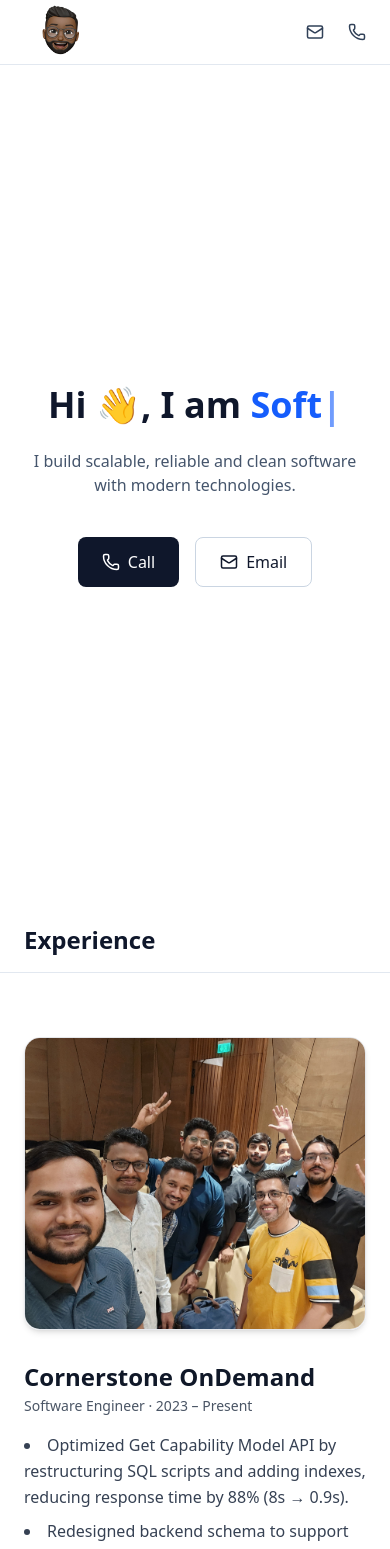
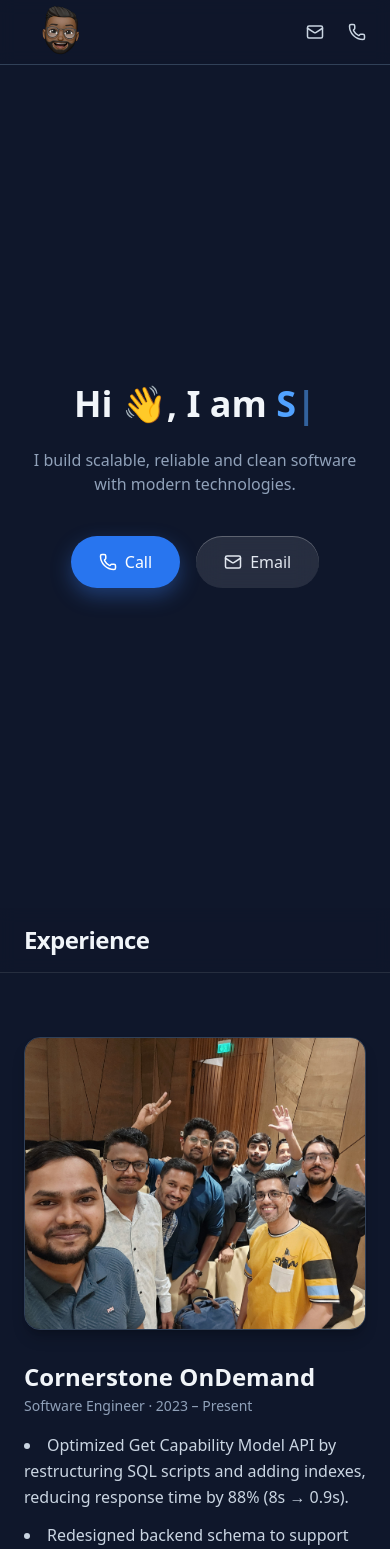
Before and after one commit to harshadrane67/harshad-portfolio, a React (Vite) app in the folder app/: page / in a window 390 px wide. Shown: the top 1549 px of the page. Built offline with nearby package versions, Linux system fonts and the light colour scheme.

Commit message:
HR-008 : Turned into dark theme

```diff
--- a/app/src/App.tsx
+++ b/app/src/App.tsx
@@ -8,7 +8,8 @@ import Contact from "./components/Contact/Contact";
 function App() {
   return (
     <>
-      <Navbar />
+    <div className="min-h-screen bg-slate-900 text-slate-100">
+     <Navbar />
       <main className="pt-16">
         <Hero />
         <Experience />
@@ -16,6 +17,8 @@ function App() {
         <Skills />
         < Contact/>
       </main>
+    </div>
+
     </>
   );
 }
--- a/app/src/components/Contact/ContactItem.tsx
+++ b/app/src/components/Contact/ContactItem.tsx
@@ -16,15 +16,26 @@ const ContactItem = ({ icon, label, value, href }: ContactItemProps) => {
       className="
         flex items-start gap-4
         p-4 rounded-lg
-        hover:bg-gray-100
-        transition
+
+        bg-slate-900
+        hover:bg-slate-800
+        transition-colors
       "
     >
-      <div className="text-xl">{icon}</div>
+      {/* Icon */}
+      <div className="text-xl text-slate-400">
+        {icon}
+      </div>
 
+      {/* Text */}
       <div>
-        <p className="text-sm text-gray-500">{label}</p>
-        <p className="font-medium">{value}</p>
+        <p className="text-sm text-slate-400">
+          {label}
+        </p>
+
+        <p className="font-medium text-slate-100">
+          {value}
+        </p>
       </div>
     </a>
   );
--- a/app/src/components/Education/EducationItem.tsx
+++ b/app/src/components/Education/EducationItem.tsx
@@ -20,27 +20,27 @@ const EducationItem = ({
 
       {/* Score */}
       <div className="order-1 md:order-2 flex flex-col items-center md:items-end min-w-[120px]">
-        <div className="flex items-baseline font-bold">
+        <div className="flex items-baseline font-bold text-slate-100">
           <span className="text-4xl md:text-3xl">{integer}</span>
           <span className="text-4xl md:text-3xl mx-[2px]">.</span>
           <span className="text-xl md:text-lg">{decimal}</span>
         </div>
-        <span className="text-sm font-semibold tracking-wide">
+        <span className="text-sm font-semibold tracking-wide text-slate-400">
           {scoreType}
         </span>
       </div>
 
       {/* Details */}
       <div className="order-2 md:order-1 text-center md:text-left max-w-full md:max-w-[70%]">
-        <h3 className="font-bold text-xl">
+        <h3 className="font-bold text-xl text-slate-100">
           {degree}
         </h3>
 
-        <p className="italic font-light mt-1 text-gray-600">
+        <p className="italic font-light mt-1 text-slate-400">
           {major}
         </p>
 
-        <p className="italic font-medium mt-1 text-gray-700">
+        <p className="italic font-medium mt-1 text-slate-300">
           {university}
         </p>
       </div>
--- a/app/src/components/Experience/Experience.tsx
+++ b/app/src/components/Experience/Experience.tsx
@@ -3,13 +3,10 @@ import ExperienceItem from "./ExperienceItem";
 
 const Experience = () => {
   return (
-    <section id="experience" className="bg-white">
-      <SectionHeader
-        title="Experience"
-      />
+    <section id="experience" className="bg-slate-900">
+      <SectionHeader title="Experience" />
 
       <div className="max-w-6xl mx-auto px-6 py-16 space-y-20">
-
         <ExperienceItem
           company="Cornerstone OnDemand"
           role="Software Engineer"
@@ -40,7 +37,6 @@ const Experience = () => {
             "Led Agile sprints, coordinated Azure CI/CD releases, and resolved post-release issues through detailed root cause analysis (RCA), ensuring stable production delivery."
           ]}
         />
-
       </div>
     </section>
   );
--- a/app/src/components/Experience/ExperienceItem.tsx
+++ b/app/src/components/Experience/ExperienceItem.tsx
@@ -19,8 +19,13 @@ export default function ExperienceItem({
       {/* IMAGE */}
       <div className="w-full max-w-[420px] mx-auto md:mx-0">
         <div
-          className="aspect-[7/6] rounded-2xl overflow-hidden border border-gray-200 shadow-md
-                     transition-transform duration-300 ease-out hover:scale-[1.03]"
+          className="
+            aspect-[7/6] rounded-2xl overflow-hidden
+            border border-slate-700
+            shadow-lg shadow-black/20
+            transition-transform duration-300 ease-out
+            hover:scale-[1.03]
+          "
         >
           <img
             src={image}
@@ -32,13 +37,15 @@ export default function ExperienceItem({
 
       {/* CONTENT */}
       <div>
-        <h3 className="font-bold text-gray-900 text-2xl md:text-[2.5rem] leading-tight">{company}</h3>
+        <h3 className="font-bold text-slate-100 text-2xl md:text-[2.5rem] leading-tight">
+          {company}
+        </h3>
 
-        <p className="text-sm text-gray-600 mt-1">
+        <p className="text-sm text-slate-400 mt-1">
           {role} · {duration}
         </p>
 
-        <ul className="mt-4 space-y-2 text-gray-700 leading-relaxed list-disc list-inside">
+        <ul className="mt-4 space-y-3 text-slate-300 leading-relaxed list-disc list-inside">
           {description.map((point, index) => (
             <li key={index}>{point}</li>
           ))}
--- a/app/src/components/Hero/Hero.tsx
+++ b/app/src/components/Hero/Hero.tsx
@@ -36,37 +36,63 @@ const Hero = () => {
     <section className="min-h-screen flex flex-col items-center justify-center text-center px-6">
 
       {/* Title */}
-      <h1 className="text-4xl md:text-6xl font-extrabold text-slate-900">
+      <h1 className="text-4xl md:text-6xl font-extrabold text-slate-100">
         Hi 👋, I am{" "}
-        <span className="text-blue-600">
+        <span className="text-blue-400">
           {text}
           <span className="animate-pulse">|</span>
         </span>
       </h1>
 
       {/* Subtitle */}
-      <p className="mt-6 max-w-xl text-slate-600 text-base md:text-lg">
+      <p className="mt-6 max-w-xl text-slate-400 text-base md:text-lg">
         I build scalable, reliable and clean software with modern technologies.
       </p>
 
       {/* CTA buttons */}
-      <div className="mt-10 flex gap-4">
+<div className="mt-10 flex justify-center gap-4">
+
+  {/* Primary: Call */}
   <a
-          href="tel:+91XXXXXXXXXX"
-          className="flex items-center gap-2 px-6 py-3 rounded-lg bg-slate-900 text-white hover:bg-slate-800 transition"
+  href="tel:+918928757614"
+  className="
+    flex items-center gap-2 px-7 py-3.5 rounded-full
+    bg-blue-500/90
+    text-white font-medium
+    shadow-[0_8px_20px_rgba(59,130,246,0.35)]
+    hover:bg-blue-400
+    hover:shadow-[0_10px_25px_rgba(59,130,246,0.45)]
+    transition-all duration-300
+    active:scale-[0.97]
+  "
 >
   <Phone size={18} />
   Call
 </a>
 
+
+
+  {/* Secondary: Email */}
   <a
-          href="mailto:yourmail@gmail.com"
-          className="flex items-center gap-2 px-6 py-3 rounded-lg border border-slate-300 text-slate-900 hover:bg-slate-100 transition"
+  href="mailto:harshadrane67@gmail.com"
+  className="
+    flex items-center gap-2 px-7 py-3.5 rounded-full
+    bg-white/10
+    backdrop-blur-md
+    text-slate-200 font-medium
+    shadow-[inset_0_1px_0_rgba(255,255,255,0.25)]
+    hover:bg-white/15
+    transition-all duration-300
+    active:scale-[0.97]
+  "
 >
   <Mail size={18} />
   Email
 </a>
+
+
 </div>
+
     </section>
   );
 };
--- a/app/src/components/Navbar/Navbar.tsx
+++ b/app/src/components/Navbar/Navbar.tsx
@@ -13,42 +13,45 @@ const Navbar = () => {
   useEffect(() => {
     const interval = setInterval(() => {
       setCurrentIndex((prev) => (prev + 1) % memojiImages.length);
-    }, 10000); // 10 seconds
+    }, 10000);
 
     return () => clearInterval(interval);
   }, []);
 
   return (
-    <nav className="fixed top-0 w-full z-50 bg-white/70 backdrop-blur border-b border-slate-200">
+    <nav className="fixed top-0 w-full z-50 bg-slate-900/80 backdrop-blur border-b border-slate-700">
       <div className="max-w-7xl mx-auto px-6 h-16 flex items-center justify-between">
 
-        {/* Left side – Memoji */}
+        {/* Left – Memoji */}
         <div className="flex items-center gap-3">
           <div className="w-18 h-18 relative">
             <img
               key={currentIndex}
               src={memojiImages[currentIndex]}
               alt="Harshad memoji"
-              className="absolute inset-0 w-full h-full object-contain rounded-full
-                         transition-opacity duration-500 ease-in-out"
+              className="
+                absolute inset-0 w-full h-full
+                object-contain rounded-full
+                transition-opacity duration-500 ease-in-out
+              "
             />
           </div>
         </div>
 
-        {/* Right side – Icons */}
-        <div className="flex items-center gap-6 text-sm font-medium text-slate-700">
+        {/* Right – Icons */}
+        <div className="flex items-center gap-6 text-sm font-medium">
           <a
             href="mailto:harshadrane67@gmail.com"
-            className="hover:text-slate-900"
             aria-label="Send Mail"
+            className="text-slate-300 hover:text-white transition"
           >
             <Mail size={18} />
           </a>
 
           <a
             href="tel:+918928757614"
-            className="hover:text-slate-900"
             aria-label="Call"
+            className="text-slate-300 hover:text-white transition"
           >
             <Phone size={18} />
           </a>
--- a/app/src/components/SectionHeader/SectionHeader.tsx
+++ b/app/src/components/SectionHeader/SectionHeader.tsx
@@ -4,9 +4,18 @@ type SectionHeaderProps = {
 
 const SectionHeader = ({ title }: SectionHeaderProps) => {
   return (
-    <div className="sticky top-16 z-40 bg-white border-b border-slate-200">
+    <div
+      className="
+        sticky top-16 z-40
+
+        bg-slate-900/80
+        backdrop-blur
+
+        border-b border-white/10
+      "
+    >
       <div className="max-w-6xl mx-auto px-6 py-4">
-        <h2 className="text-2xl md:text-3xl font-bold text-slate-900">
+        <h2 className="text-2xl md:text-3xl font-bold text-slate-100 tracking-tight">
           {title}
         </h2>
       </div>
--- a/app/src/components/Skills/SkillBadge.tsx
+++ b/app/src/components/Skills/SkillBadge.tsx
@@ -4,16 +4,19 @@ interface SkillBadgeProps {
 
 const SkillBadge = ({ label }: SkillBadgeProps) => {
   return (
-    <span className="
+    <span
+      className="
         inline-flex items-center
         px-4 py-2
         text-sm font-medium
         rounded-full
-      bg-gray-100 text-gray-800
-      hover:bg-black hover:text-white
+        bg-slate-800 text-slate-200
+        border border-slate-700
+        hover:bg-slate-700 hover:text-white
         transition-colors duration-200
         cursor-default
-    ">
+      "
+    >
       {label}
     </span>
   );
--- a/app/src/components/Skills/Skills.tsx
+++ b/app/src/components/Skills/Skills.tsx
@@ -19,7 +19,7 @@ const Skills = () => {
             "C#",
             ".NET",
             "ASP.NET Core",
-            "Web API",
+            "REST API",
             "Entity Framework",
             "LINQ",
             "Microservices"
@@ -42,9 +42,9 @@ const Skills = () => {
           title="Databases"
           skills={[
             "SQL Server",
+            "MySQL",
             "PostgreSQL",
             "MongoDB",
-            "Redis"
           ]}
         />
 
@@ -57,6 +57,7 @@ const Skills = () => {
             "Git",
             "GitHub",
             "CI/CD",
+            "Jenkins",
             "Postman"
           ]}
         />
```
Lines whose indentation alone changed are shown as unchanged.
